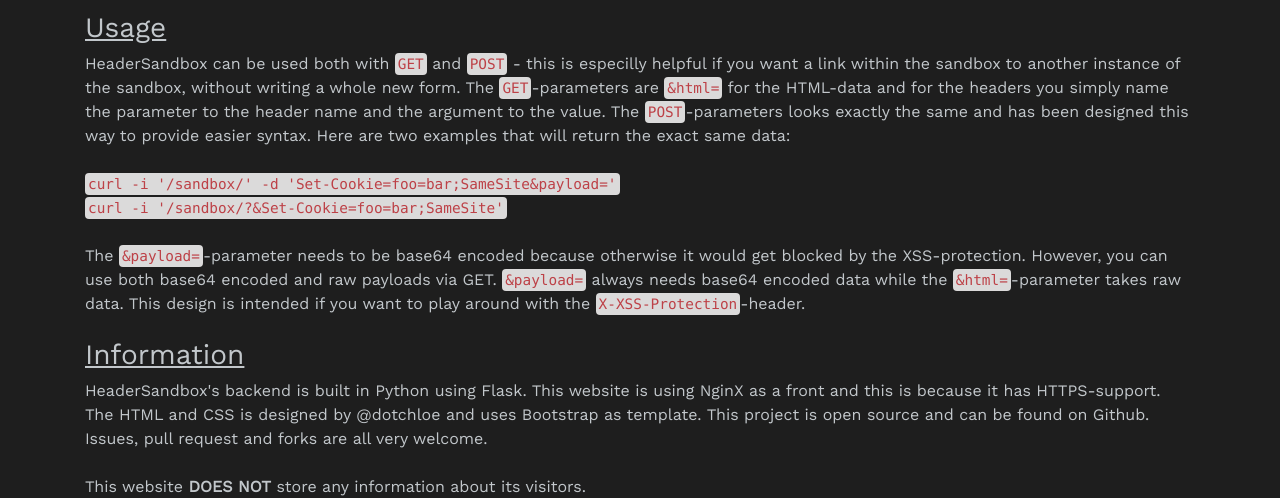
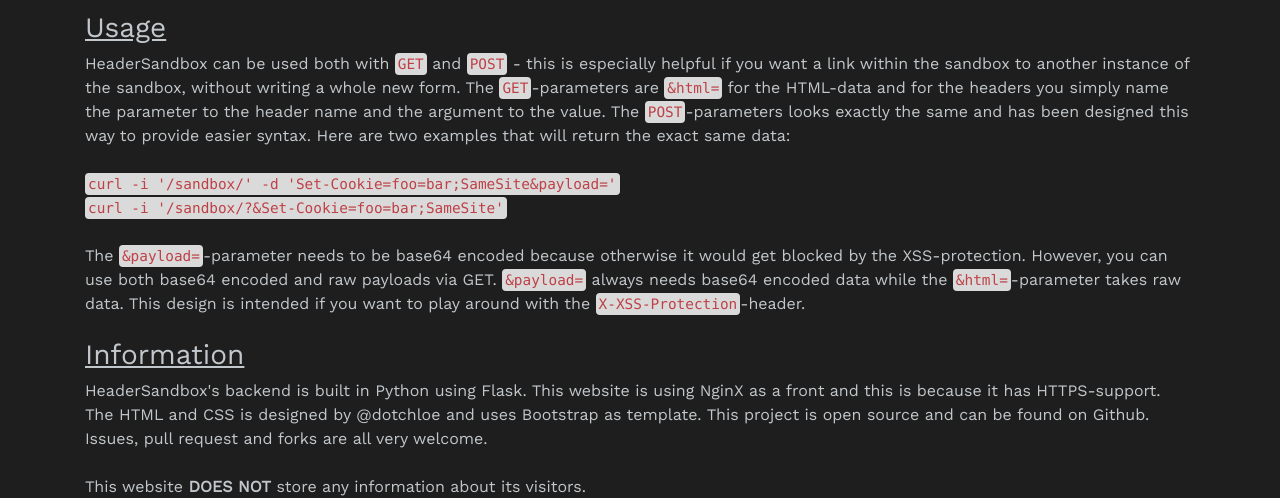
Before and after one commit to intchloe/HeaderSandbox, a Flask app: page /info/ in a window 1280 px wide. Shown: the part 336-834 px from the top of the page. Run offline with Flask 2, Linux system fonts and the light colour scheme; some libraries are stand-ins or nearby versions.

Commit message:
especially*

```diff
--- a/templates/info.html
+++ b/templates/info.html
@@ -27,7 +27,7 @@
 			</h3>
 		</div>
 		<div class="container">
-			HeaderSandbox can be used both with <code>GET</code> and <code>POST</code> - this is especilly helpful if you want a link within the sandbox to another instance of the sandbox, without writing a
+			HeaderSandbox can be used both with <code>GET</code> and <code>POST</code> - this is especially  helpful if you want a link within the sandbox to another instance of the sandbox, without writing a
 			whole new form. The <code>GET</code>-parameters are <code>&html=</code> for the HTML-data and for the headers you simply name the parameter to the header name and the argument to the value. The
 			<code>POST</code>-parameters looks exactly the same and has been designed this way to provide easier syntax. Here are two examples that will return the exact same data:<br>
 			<br>
```
